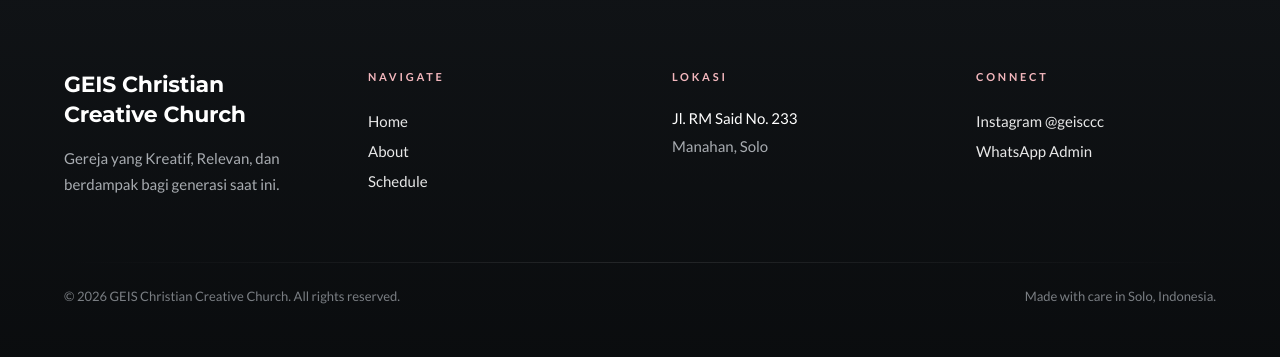
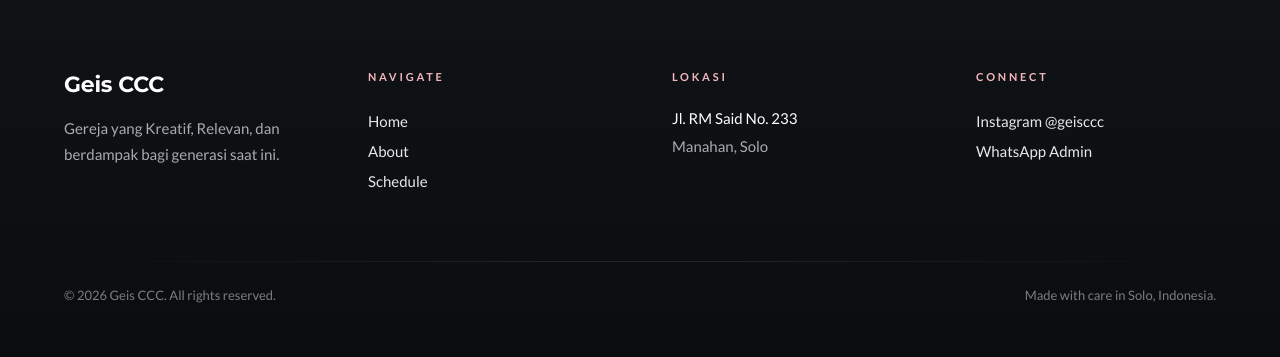
Before and after one commit to lelyonn/ChurchWebsite, a React (Vite) app: page /ckids in a window 1280 px wide. Shown: the part 1080-1437 px from the top of the page. Built offline with nearby package versions, Linux system fonts and the light colour scheme.

Commit message:
tulisan pastor

```diff
--- a/index.html
+++ b/index.html
@@ -5,8 +5,8 @@
 
       <meta charset="UTF-8" />
       <meta name="viewport" content="width=device-width, initial-scale=1.0, viewport-fit=cover" />
-      <title>GEIS Christian Creative Church</title>
-      <meta name="description" content="Website resmi GEIS Christian Creative Church di Solo: jadwal ibadah, program, komunitas, dan informasi kunjungan." />
+      <title>Geis CCC</title>
+      <meta name="description" content="Website resmi Geis CCC di Solo: jadwal ibadah, program, komunitas, dan informasi kunjungan." />
       <link rel="icon" type="image/png" href="./favicon.png" />
       <link rel="apple-touch-icon" href="./favicon.png" />
       <style>html, body { height: 100%; margin: 0; } #root { height: 100%; }</style>
--- a/src/app/config/site.ts
+++ b/src/app/config/site.ts
@@ -1,5 +1,5 @@
 export const SITE_INFO = {
-  name: "GEIS Christian Creative Church",
+  name: "Geis CCC",
   shortName: "GEIS CCC",
   fullName: "Gereja El-Shaddai Injil Sepenuh",
   tagline: "Gereja yang Kreatif, Relevan, dan berdampak bagi generasi saat ini.",
@@ -14,7 +14,7 @@
     whatsappUrl:
       "https://api.whatsapp.com/send/?phone=6282135329709&text&type=phone_number&app_absent=0",
   },
-  copyright: "\u00a9 2026 GEIS Christian Creative Church. All rights reserved.",
+  copyright: "\u00a9 2026 Geis CCC. All rights reserved.",
 } as const;
 
 export const HOME_ANCHOR_LINKS = [
--- a/src/app/pages/MobileAboutPage.tsx
+++ b/src/app/pages/MobileAboutPage.tsx
@@ -68,14 +68,14 @@
       </section>
 
       <section className="bg-[#151313] px-6 py-16 text-white">
-        <p className="font-['Montserrat',sans-serif] text-[11px] font-black uppercase tracking-[0.28em] text-[#f3b7bd]">
+        <h2 className="font-['Montserrat',sans-serif] text-[52px] font-black uppercase leading-[0.95] tracking-[0] text-[#f8f8f6]">
           Our Pastors
-        </p>
-        <h2 className="mt-4 font-['Montserrat',sans-serif] text-[44px] font-black leading-[0.95] text-[#f8f8f6]">
+        </h2>
+        <p className="mt-4 font-['Playfair_Display',serif] text-[30px] font-bold italic leading-[1.1] text-[#f3b7bd]">
           Ps. Denso
           <br />
           & Ps. Glory
-        </h2>
+        </p>
         <div className="mt-8 overflow-hidden rounded-[8px] border border-white/10 bg-black">
           <img
             src={pastorsPhoto}
--- a/src/app/pages/MobileHomePage.tsx
+++ b/src/app/pages/MobileHomePage.tsx
@@ -185,7 +185,7 @@
           <div className="text-center">
             <img
               src={gcLogo}
-              alt="GEIS Christian Creative Church"
+              alt="Geis CCC"
               className="mx-auto mb-2 h-16 w-16 object-contain"
             />
             <p className="font-['Montserrat',sans-serif] text-[18px] font-bold tracking-[0.12em]">
@@ -301,14 +301,14 @@
       </MobileSection>
 
       <MobileSection className="bg-[#151313] text-white">
-        <p className="font-['Montserrat',sans-serif] text-[11px] font-black uppercase tracking-[0.28em] text-[#f3b7bd]">
+        <h2 className="font-['Montserrat',sans-serif] text-[52px] font-black uppercase leading-[0.95] tracking-[0] text-[#f8f8f6]">
           Our Pastors
-        </p>
-        <h2 className="mt-4 font-['Montserrat',sans-serif] text-[44px] font-black leading-[0.95] text-[#f8f8f6]">
+        </h2>
+        <p className="mt-4 font-['Playfair_Display',serif] text-[30px] font-bold italic leading-[1.1] text-[#f3b7bd]">
           Ps. Denso
           <br />
           & Ps. Glory
-        </h2>
+        </p>
         <div className="mt-8 overflow-hidden rounded-[8px] border border-white/10 bg-black">
           <img
             src={pastorsPhoto}
--- a/src/imports/AltHomepageDesktop/index.tsx
+++ b/src/imports/AltHomepageDesktop/index.tsx
@@ -170,7 +170,7 @@
     <div className="absolute left-[610px] top-[18px] flex w-[220px] flex-col items-center" data-name="GC Logo">
       <img
         src={gcLogo}
-        alt="GEIS Christian Creative Church"
+        alt="Geis CCC"
         className="h-[112px] w-[112px] object-contain"
       />
       <div className="[word-break:break-word] mt-[-2px] font-['Lato',sans-serif] font-bold leading-[0] not-italic opacity-88 text-[12px] text-center text-white tracking-[2.16px] w-[198px]">
@@ -533,15 +533,15 @@
   return (
     <section className="absolute left-0 top-[1890px] h-[1120px] w-[1440px] overflow-hidden bg-[#151313]" data-name="Section / Pastoral Message">
       <div className="absolute left-0 top-0 h-[5px] w-[1440px] bg-[#d41c24]" />
-      <p className="absolute left-[140px] top-[82px] w-[360px] font-['Montserrat',sans-serif] text-[18px] font-black uppercase tracking-[0.28em] text-[#f3b7bd]">
+      <h2 className="absolute left-[140px] top-[58px] w-[650px] font-['Montserrat',sans-serif] text-[96px] font-black uppercase leading-[0.9] tracking-[0] text-[#f8f8f6]">
         Our Pastors
-      </p>
-      <h2 className="absolute left-[140px] top-[124px] w-[560px] font-['Montserrat',sans-serif] text-[72px] font-black leading-[0.95] text-[#f8f8f6]">
+      </h2>
+      <p className="absolute left-[144px] top-[252px] w-[560px] font-['Playfair_Display',serif] text-[36px] font-bold italic leading-[1.08] text-[#f3b7bd]">
         Ps. Denso
         <br />
         & Ps. Glory
-      </h2>
-      <div className="absolute left-[70px] top-[300px] h-[620px] w-[600px] overflow-hidden rounded-[8px] border border-white/10 bg-black">
+      </p>
+      <div className="absolute left-[70px] top-[380px] h-[620px] w-[600px] overflow-hidden rounded-[8px] border border-white/10 bg-black">
         <img
           src={pastorsPhoto}
           alt="Ps. Denso dan Ps. Glory"
@@ -1427,7 +1427,7 @@
       </div>
       <p className="[word-break:break-word] absolute font-['Lato',sans-serif] font-bold leading-[18px] left-[45px] not-italic text-[#f3b7bd] text-[13px] top-[90px] tracking-[3.64px] w-[200px]">LOKASI</p>
       <p className="[word-break:break-word] absolute font-['Playfair_Display',serif] font-bold leading-[80px] left-[45px] text-[#f8f8f6] text-[72px] top-[130px] w-[500px]">Visit Us</p>
-      <p className="[word-break:break-word] absolute font-['Montserrat',sans-serif] font-bold leading-[34px] left-[45px] not-italic text-[25px] text-white top-[245px] w-[620px]">GEIS Christian Creative Church</p>
+      <p className="[word-break:break-word] absolute font-['Montserrat',sans-serif] font-bold leading-[34px] left-[45px] not-italic text-[25px] text-white top-[245px] w-[620px]">Geis CCC</p>
       <p className="[word-break:break-word] absolute font-['Lato',sans-serif] font-normal leading-[34px] left-[45px] not-italic text-[#d7d9da] text-[24px] top-[300px] w-[620px]">Jl. RM Said No. 233, Manahan, Solo</p>
       <ButtonGoogleMaps />
       <ButtonGeisccc />
@@ -1559,7 +1559,7 @@
     >
       <div className="absolute left-[64px] top-[56px] w-[420px]">
         <p className="font-['Montserrat',sans-serif] font-bold text-white text-[22px] leading-[28px] mb-3">
-          GEIS Christian Creative Church
+          Geis CCC
         </p>
         <p className="font-['Lato',sans-serif] font-normal text-[#a8acb1] text-[15px] leading-[24px]">
           Gereja yang Kreatif, Relevan, dan berdampak bagi generasi saat ini.
@@ -1612,7 +1612,7 @@
 
       <div className="absolute bg-[rgba(255,255,255,0.08)] h-[1px] left-[64px] top-[218px] w-[1312px]" />
       <p className="absolute left-[64px] top-[238px] font-['Lato',sans-serif] font-normal text-[#7a7e83] text-[13px]">
-        © 2026 GEIS Christian Creative Church. All rights reserved.
+        © 2026 Geis CCC. All rights reserved.
       </p>
       <p className="absolute right-[64px] top-[238px] font-['Lato',sans-serif] font-normal text-[#7a7e83] text-[13px]">
         Made with care in Solo, Indonesia.
--- a/src/imports/AltRouteAboutFullProfilePage/index.tsx
+++ b/src/imports/AltRouteAboutFullProfilePage/index.tsx
@@ -950,13 +950,13 @@
   return (
     <div className="absolute bg-[#151313] h-[1180px] left-0 overflow-hidden top-[1580px] w-[1440px]" data-name="Route /leadership - Optional Pastoral Profile">
       <div className="absolute bg-[#d41c24] h-[5px] left-0 top-0 w-[1440px]" />
-      <p className="absolute font-['Montserrat',sans-serif] text-[18px] font-black uppercase tracking-[0.28em] left-[140px] text-[#f3b7bd] top-[82px] w-[360px]">Our Pastors</p>
-      <h2 className="absolute font-['Montserrat',sans-serif] font-black leading-[0.95] left-[140px] text-[#f8f8f6] text-[72px] top-[124px] w-[560px]">
+      <h2 className="absolute font-['Montserrat',sans-serif] text-[96px] font-black uppercase leading-[0.9] tracking-[0] left-[140px] text-[#f8f8f6] top-[58px] w-[650px]">Our Pastors</h2>
+      <p className="absolute font-['Playfair_Display',serif] font-bold italic leading-[1.08] left-[144px] text-[#f3b7bd] text-[36px] top-[252px] w-[560px]">
         Ps. Denso
         <br />
         & Ps. Glory
-      </h2>
-      <div className="absolute h-[620px] left-[70px] overflow-hidden rounded-[8px] border border-white/10 bg-black top-[300px] w-[600px]">
+      </p>
+      <div className="absolute h-[620px] left-[70px] overflow-hidden rounded-[8px] border border-white/10 bg-black top-[380px] w-[600px]">
         <img
           src={pastorsPhoto}
           alt="Ps. Denso dan Ps. Glory"
@@ -1138,7 +1138,7 @@
       </div>
       <p className="absolute font-['Lato',sans-serif] font-bold leading-[18px] left-[45px] text-[#f3b7bd] text-[13px] top-[90px] tracking-[3.64px] w-[200px]">LOKASI</p>
       <p className="absolute font-['Playfair_Display',serif] font-bold leading-[80px] left-[45px] text-[#f8f8f6] text-[72px] top-[130px] w-[500px]">Visit Us</p>
-      <p className="absolute font-['Montserrat',sans-serif] font-bold leading-[34px] left-[45px] text-[25px] text-white top-[245px] w-[620px]">GEIS Christian Creative Church</p>
+      <p className="absolute font-['Montserrat',sans-serif] font-bold leading-[34px] left-[45px] text-[25px] text-white top-[245px] w-[620px]">Geis CCC</p>
       <p className="absolute font-['Lato',sans-serif] font-normal leading-[34px] left-[45px] text-[#d7d9da] text-[24px] top-[300px] w-[620px]">Jl. RM Said No. 233, Manahan, Solo</p>
       <ButtonGoogleMaps />
       <ButtonGeisccc />
```
